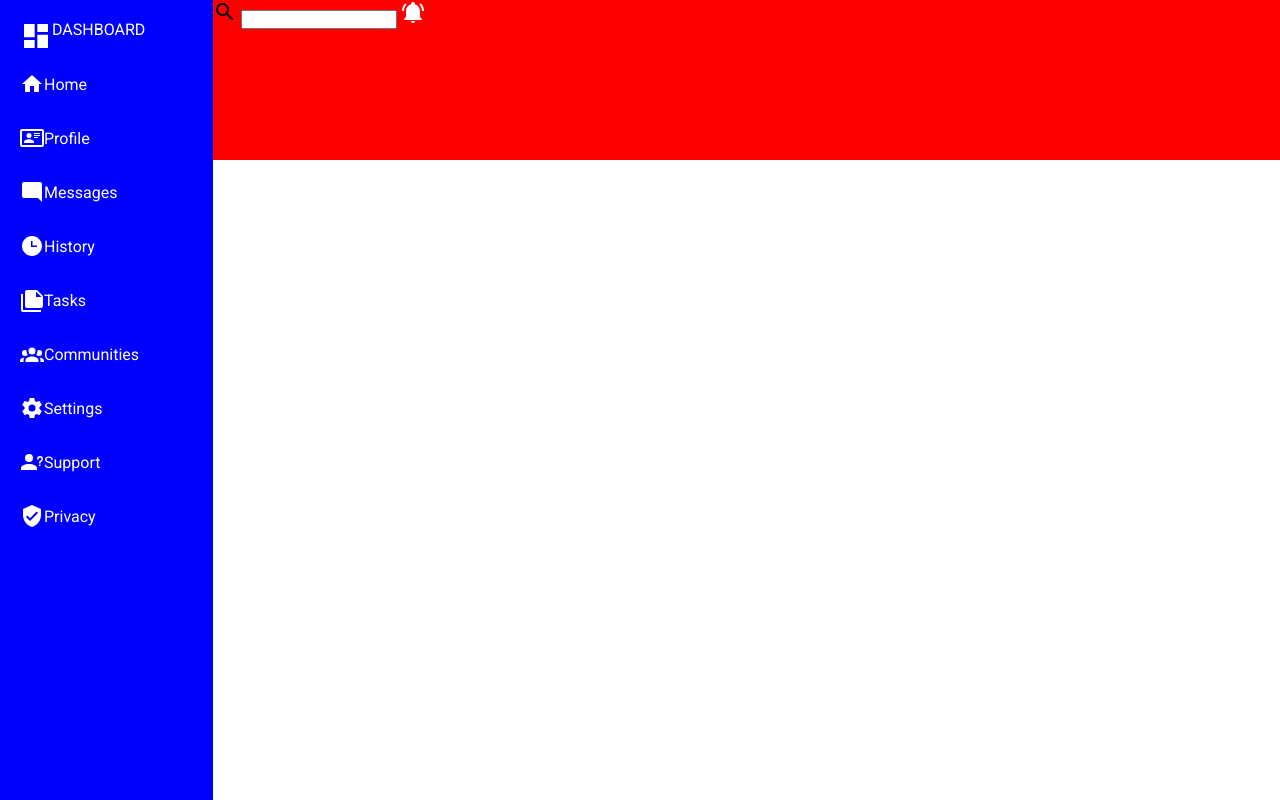
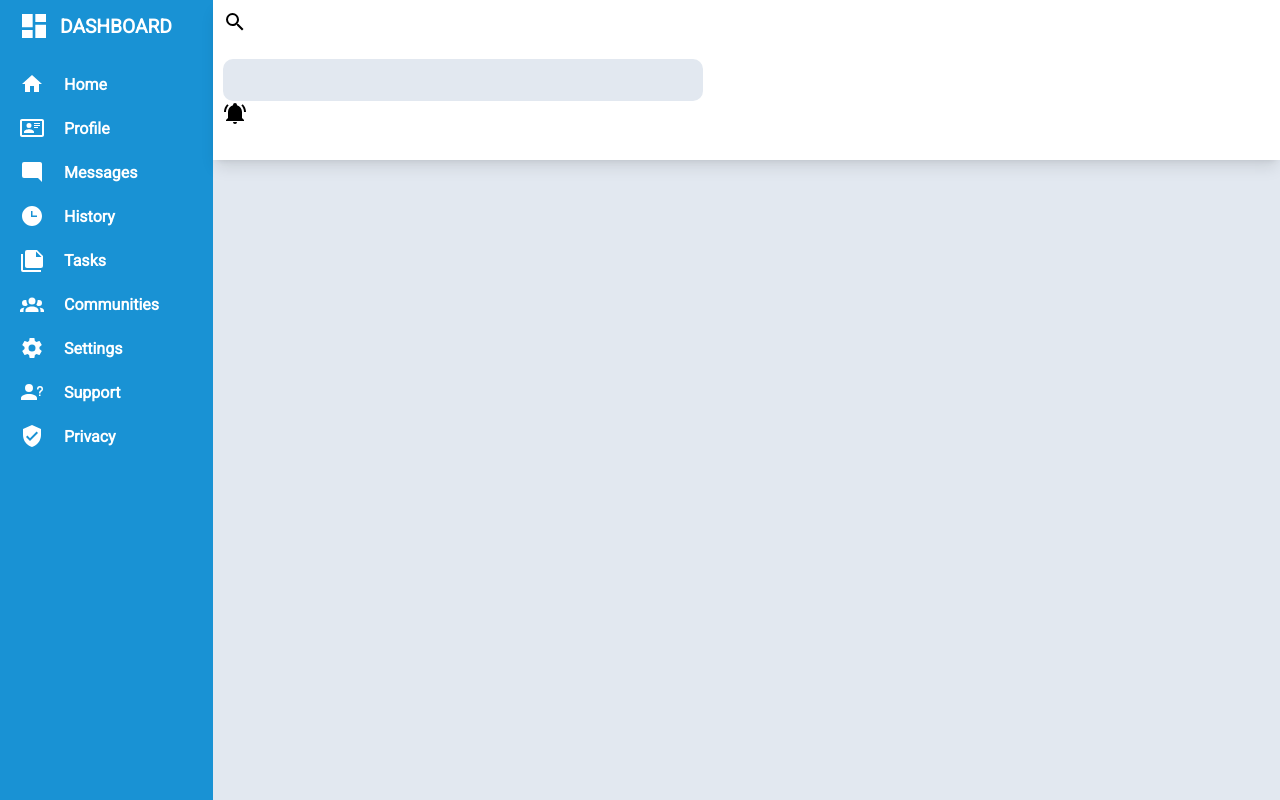
Before and after one commit to leonardommascarenhas/admin-page, a plain HTML site: page index.html in a window 1280 px wide. Drawn offline with Linux system fonts and the light colour scheme.

Commit message:
cleaner html and css

```diff
--- a/index.html
+++ b/index.html
@@ -13,7 +13,6 @@
 </head>
 
 <body>
-    <div class="container">
     <aside>
         <div class="logo">
             <svg style="width:32px;height:32px" viewBox="0 0 24 24" color="white">
@@ -86,18 +85,18 @@
             </a>
         </nav>
     </aside>
-        <div class="header">
+    <header class="header">
         <svg style="width:24px;height:24px" viewBox="0 0 24 24">
             <path fill="currentColor"
                 d="M9.5,3A6.5,6.5 0 0,1 16,9.5C16,11.11 15.41,12.59 14.44,13.73L14.71,14H15.5L20.5,19L19,20.5L14,15.5V14.71L13.73,14.44C12.59,15.41 11.11,16 9.5,16A6.5,6.5 0 0,1 3,9.5A6.5,6.5 0 0,1 9.5,3M9.5,5C7,5 5,7 5,9.5C5,12 7,14 9.5,14C12,14 14,12 14,9.5C14,7 12,5 9.5,5Z" />
         </svg>
-            <input type="search" name="search" id="search">
-            <svg style="width:24px;height:24px" viewBox="0 0 24 24" color="white">
+        <input type="search" name="search" class="search">
+        <svg style="width:24px;height:24px" viewBox="0 0 24 24">
             <path fill="currentColor"
                 d="M21,19V20H3V19L5,17V11C5,7.9 7.03,5.17 10,4.29C10,4.19 10,4.1 10,4A2,2 0 0,1 12,2A2,2 0 0,1 14,4C14,4.1 14,4.19 14,4.29C16.97,5.17 19,7.9 19,11V17L21,19M14,21A2,2 0 0,1 12,23A2,2 0 0,1 10,21M19.75,3.19L18.33,4.61C20.04,6.3 21,8.6 21,11H23C23,8.07 21.84,5.25 19.75,3.19M1,11H3C3,8.6 3.96,6.3 5.67,4.61L4.25,3.19C2.16,5.25 1,8.07 1,11Z" />
         </svg>
-        </div>
-    </div>
+    </header>
+    <main></main>
 </body>
 
 </html>
--- a/style.css
+++ b/style.css
@@ -1,46 +1,76 @@
-* {
-  box-sizing: border-box;
-  margin: 0;
-  padding: 0;
+:root {
+  font-size: 16px;
+  --shadow: 0 4px 6px -1px rgb(0 0 0 / 0.1), 0 2px 4px -2px rgb(0 0 0 / 0.1);
+  --shadow-lg: 0 10px 15px -3px rgb(0 0 0 / 0.1),
+    0 4px 6px -4px rgb(0 0 0 / 0.1);
+}
+
+body,
+html {
+  height: 100vh;
   font-family: "Roboto", sans-serif;
 }
 
-ul {
-  list-style-type: none;
+body {
+  margin: 0;
+  display: grid;
+  grid-template-columns: 1fr 5fr;
+  grid-template-rows: 20% 80%;
+  grid-template-areas:
+    "sidebar header"
+    "sidebar main";
+}
+
+aside {
+  grid-area: sidebar;
+  background-color: #1992d4;
+  color: white;
+  display: flex;
+  flex-direction: column;
+  gap: 30px;
+  padding: 10px;
+  font-weight: 600;
+}
+
+nav {
+  display: flex;
+  flex-direction: column;
+  gap: 20px;
+  margin-left: 10px;
+}
+
+a {
+  display: flex;
+  align-items: center;
+  gap: 20px;
+  cursor: pointer;
 }
 
 .logo {
   display: flex;
-}
-
-.icon-list {
-  display: flex;
   align-items: center;
-}
-.container {
-  height: 100vh;
-  display: grid;
-  grid-template-columns: 1fr 5fr;
-  grid-template-rows: repeat(5, 1fr);
-}
-aside {
-  grid-column: 1 / 2;
-  grid-row: 1 / -1;
-  display: flex;
-  flex-direction: column;
-  padding: 20px;
-  gap: 20px;
-  color: white;
-  background-color: blue;
-}
-
-.items {
-  display: flex;
-  flex-direction: column;
-  gap: 30px;
+  gap: 10px;
+  font-size: 1.2rem;
+  margin-left: 8px;
 }
 
 .header {
-  background-color: red;
-  grid-column: 2/3;
+  display: grid;
+  padding: 10px;
+  grid-area: header;
+  background-color: white;
+  box-shadow: var(--shadow-lg);
+  z-index: 1;
 }
+
+.search {
+  border: none;
+  border-radius: 10px;
+  background-color: #e2e8f0;
+  width: 480px;
+}
+
+main {
+  grid-area: main;
+  background-color: #e2e8f0;
+}
```
Also changed, not shown: grid/index.html (added, +33 -0 lines), grid/style.css (added, +28 -0 lines), script.js (added). Lines whose indentation alone changed are shown as unchanged.
